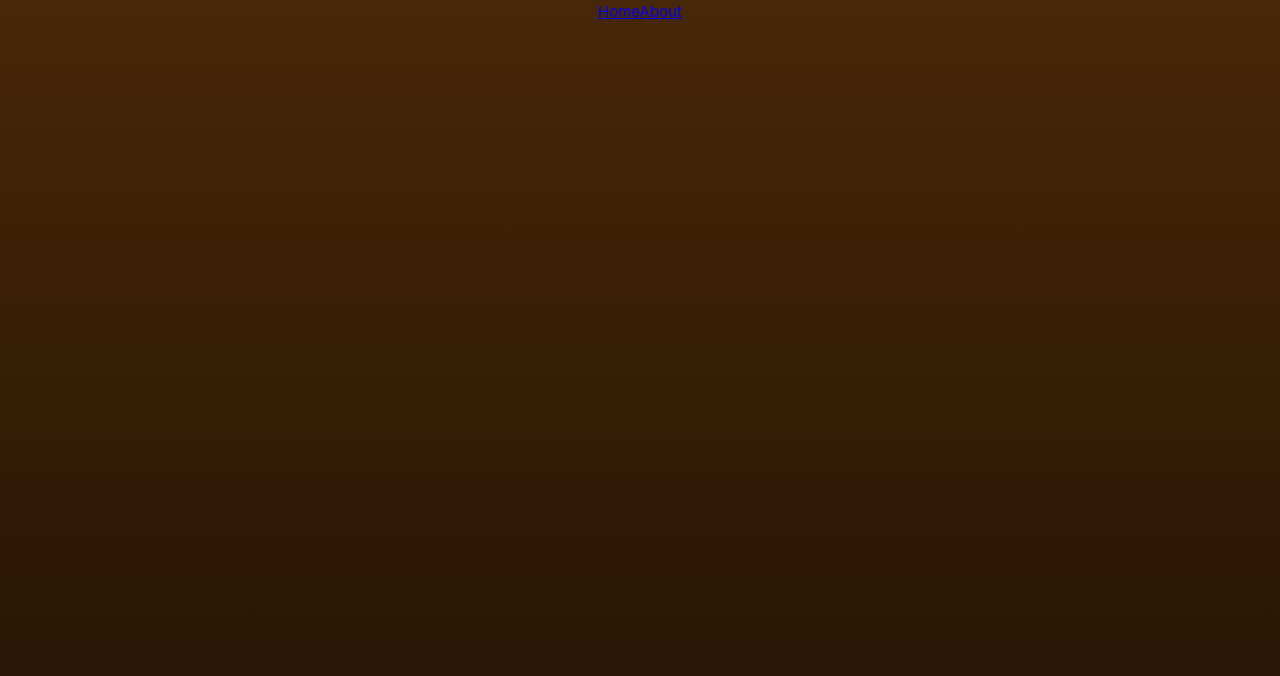
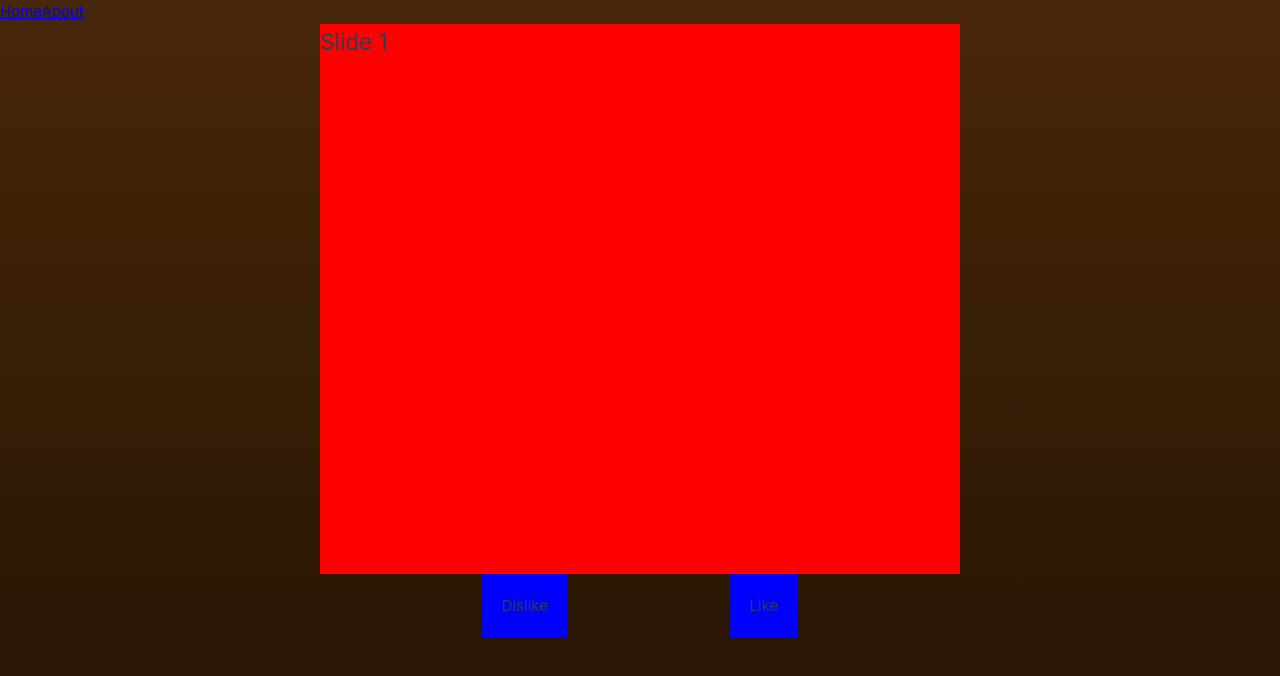
Before and after one commit to phromaj/papasucre, a Vue app in the folder papafront/: page /feed in a window 1280 px wide. Before the commit this address had no page. Shown: the top 676 px of the page. Built offline with nearby package versions, Linux system fonts and the light colour scheme.

Commit message:
init slider prototype

```diff
--- a/papafront/package.json
+++ b/papafront/package.json
@@ -11,6 +11,7 @@
     "@vuelidate/core": "^2.0.0-alpha.34",
     "@vuelidate/validators": "^2.0.0-alpha.26",
     "pinia": "^2.0.11",
+    "swiper": "^8.0.6",
     "vue": "^3.2.30",
     "vue-router": "^4.0.12"
   },
--- a/papafront/src/App.vue
+++ b/papafront/src/App.vue
@@ -11,10 +11,8 @@ import { RouterView } from "vue-router";
 
 body {
   background: linear-gradient(#472709, #241303);
-  background-repeat: no-repeat;
-  background-position: fixed;
-  width: 100%;
-  display: flex;
-  justify-content: center;
+}
+button{
+  cursor: pointer;
 }
 </style>
--- a/papafront/src/components/Header.vue
+++ /dev/null
@@ -1,10 +0,0 @@
-<template lang="">
-  <nav>
-    <RouterLink to="/">Home</RouterLink>
-    <RouterLink to="/about">About</RouterLink>
-  </nav>
-</template>
-<script lang="ts">
-export default {};
-</script>
-<style lang=""></style>
--- /dev/null
+++ b/papafront/src/components/HeaderComponent.vue
@@ -0,0 +1,19 @@
+<template lang="">
+  <div>
+    <nav>
+      <RouterLink to="/">Home</RouterLink>
+      <RouterLink to="/about">About</RouterLink>
+    </nav>
+  </div>
+</template>
+<script>
+ import { RouterLink } from "vue-router";
+
+export default {
+  components: {
+    RouterLink
+  }
+
+};
+</script>
+<style></style>
--- /dev/null
+++ b/papafront/src/components/TinderComponent.vue
@@ -0,0 +1,115 @@
+<template>
+    <main class="feed-container">
+        <div class="slider-container">
+            <swiper
+                ref="swiper"
+                :modules="modules"
+                :slides-per-view="1"
+                :navigation="navigation"
+                :allow-slide-prev="true"
+                :grab-cursor="true"
+                effect="cards"
+                @swiper="onSwiper"
+                @slideChange="onSlideChange"
+            >
+                <swiper-slide class="card">
+                    <h2>Slide 1</h2>
+                </swiper-slide>
+                <swiper-slide class="card card-2">
+                    <h2>Slide 2</h2>
+                </swiper-slide>
+                <swiper-slide class="card">
+                    <h2>Slide 3</h2>
+                </swiper-slide>
+                <swiper-slide class="card">
+                    <h2>Slide 4</h2>
+                </swiper-slide>
+                <swiper-slide class="card">
+                    <h2>Slide 5</h2>
+                </swiper-slide>
+            </swiper>
+            <!-- navigation -->
+            <div class="navigation">
+                <div class="slider-button dislike-button" :class="'swipe-next'">Dislike</div>
+                <div class="slider-button like-button" :class="'swipe-next'">Like</div>
+            </div>
+        </div>
+    </main>
+</template>
+<script>
+// import Swiper core and required modules
+import { Navigation, Pagination, Scrollbar, A11y, EffectFlip, EffectCoverflow, EffectCards } from 'swiper';
+
+// Import Swiper Vue.js components
+import { Swiper, SwiperSlide } from 'swiper/vue';
+
+// Import Swiper styles
+import 'swiper/css';
+import 'swiper/css/navigation';
+import 'swiper/css/pagination';
+import 'swiper/css/scrollbar';
+import 'swiper/css/effect-cube';
+
+// Import Swiper styles
+export default {
+    components: {
+        Swiper,
+        SwiperSlide,
+    },
+    methods: {
+        prev() {
+            this.$refs.swiper.$swiper.slidePrev()
+        },
+        next() {
+            this.$refs.swiper.$swiper.slideNext()
+        },
+        onSwiper(swiper) {
+            console.log(swiper);
+        },
+        onSlideChange(swiper) {
+            console.log('slide change');
+        }
+    },
+    data() {
+        return {
+            modules: [Navigation, Pagination, Scrollbar, A11y, EffectCards],
+            navigation: {
+                nextEl: '.swipe-next',
+                prevEl: '.__prev'
+            },
+
+
+        }
+    },
+};
+</script>
+<style scoped>
+.card {
+    width: 600px;
+    height: 550px;
+    background-color: red;
+}
+.feed-container {
+    display: flex;
+    justify-content: center;
+    align-items: center;
+}
+
+.slider-container {
+    width: 50%;
+}
+
+.navigation {
+    display: flex;
+    justify-content: space-evenly;
+}
+
+.slider-button {
+    cursor: pointer;
+    padding: 20px;
+    background-color: blue;
+}
+.card-2{
+    background-color: blue;;
+}
+</style>
--- a/papafront/src/views/FeedView.vue
+++ b/papafront/src/views/FeedView.vue
@@ -1,14 +1,20 @@
 <template lang="">
   <div>
     <Header />
+    <Tinder />
+
   </div>
 </template>
 <script>
-import Header from "@/components/Header.vue";
+import Tinder from "@/components/TinderComponent.vue"
+import Header from "@/components/HeaderComponent.vue"
+
+
 export default {
   name: "FeedView",
   components: {
-    Header,
+    Tinder,
+    Header
   },
 };
 </script>
```
Also changed, not shown: 1 other file (tests, documents, lock files or other folders).
